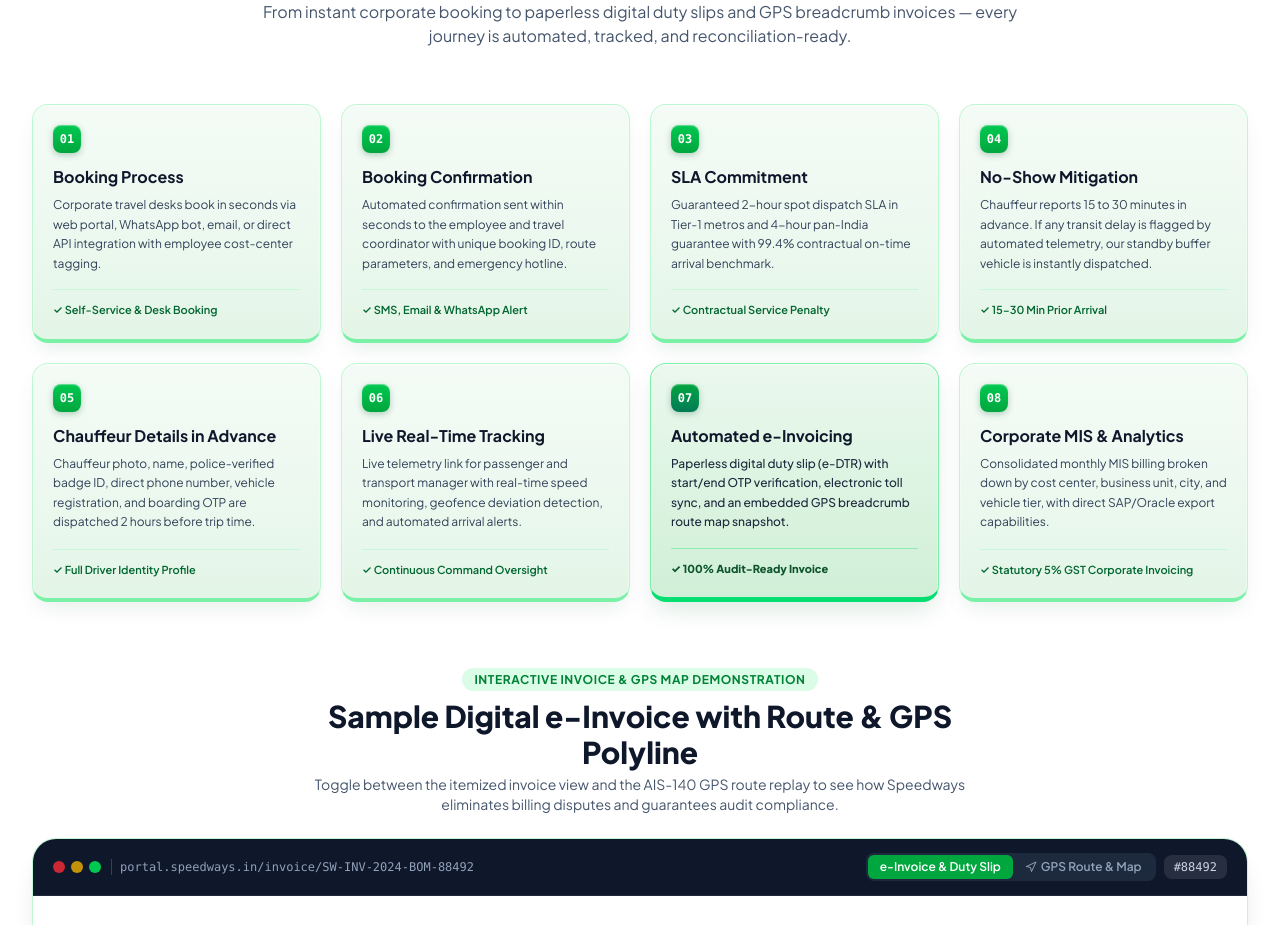
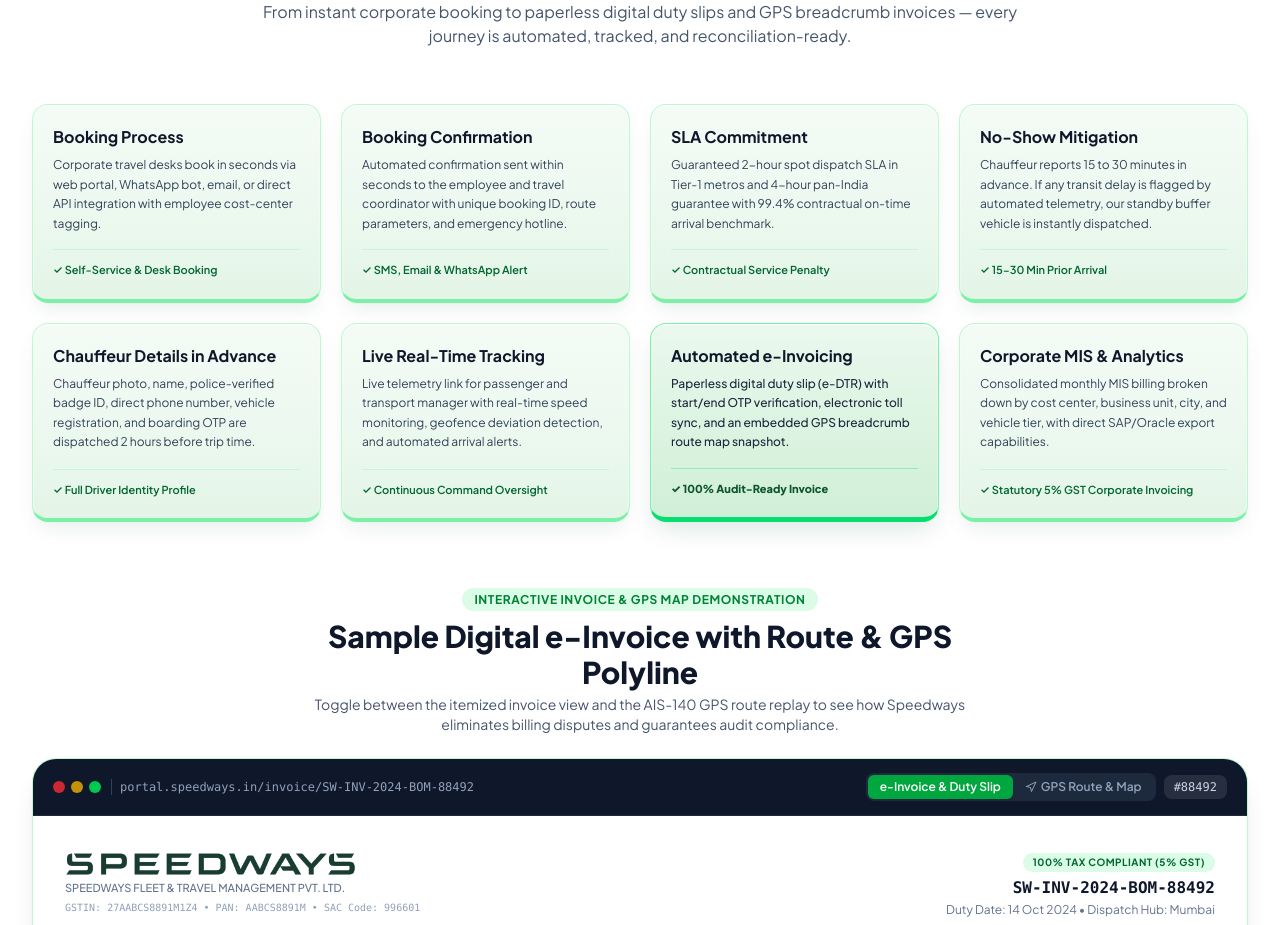
Before and after one commit to DivyaPravinDavane/Speedways, a Next.js app: page / in a window 1280 px wide. Shown: the part 9051-9976 px from the top of the page. Built offline with nearby package versions, Linux system fonts and the light colour scheme.

Commit message:
fix: remove stage number badges from technology workflow cards

```diff
--- a/src/app/page.tsx
+++ b/src/app/page.tsx
@@ -549,11 +549,6 @@ export default function HomePage() {
               {/* Stage 1 */}
               <div className="p-5 rounded-2xl bg-gradient-to-b from-[#F4FBF6] via-[#EDF9F0] to-[#E3F5E7] border border-green-200/90 border-b-[4px] border-b-green-300 shadow-[0_10px_20px_-5px_rgba(22,101,52,0.1),inset_0_1px_2px_rgba(255,255,255,0.95)] hover:-translate-y-1.5 hover:border-b-[6px] hover:border-b-green-400 hover:shadow-[0_16px_28px_-6px_rgba(22,101,52,0.18),inset_0_1px_2px_rgba(255,255,255,0.95)] transition-all duration-300 flex flex-col justify-between group">
                 <div>
-                  <div className="flex items-center justify-between mb-3">
-                    <span className="w-7 h-7 rounded-lg bg-gradient-to-b from-green-500 to-green-600 text-white font-mono font-bold text-xs flex items-center justify-center shadow-[0_2px_6px_rgba(22,101,52,0.3),inset_0_1px_1px_rgba(255,255,255,0.4)]">
-                      01
-                    </span>
-                  </div>
                   <h4 className="text-base font-bold text-slate-900 mb-1.5">Booking Process</h4>
                   <p className="text-xs text-slate-700 leading-relaxed">
                     Corporate travel desks book in seconds via web portal, WhatsApp bot, email, or direct API integration with employee cost-center tagging.
@@ -567,11 +562,6 @@ export default function HomePage() {
               {/* Stage 2 */}
               <div className="p-5 rounded-2xl bg-gradient-to-b from-[#F4FBF6] via-[#EDF9F0] to-[#E3F5E7] border border-green-200/90 border-b-[4px] border-b-green-300 shadow-[0_10px_20px_-5px_rgba(22,101,52,0.1),inset_0_1px_2px_rgba(255,255,255,0.95)] hover:-translate-y-1.5 hover:border-b-[6px] hover:border-b-green-400 hover:shadow-[0_16px_28px_-6px_rgba(22,101,52,0.18),inset_0_1px_2px_rgba(255,255,255,0.95)] transition-all duration-300 flex flex-col justify-between group">
                 <div>
-                  <div className="flex items-center justify-between mb-3">
-                    <span className="w-7 h-7 rounded-lg bg-gradient-to-b from-green-500 to-green-600 text-white font-mono font-bold text-xs flex items-center justify-center shadow-[0_2px_6px_rgba(22,101,52,0.3),inset_0_1px_1px_rgba(255,255,255,0.4)]">
-                      02
-                    </span>
-                  </div>
                   <h4 className="text-base font-bold text-slate-900 mb-1.5">Booking Confirmation</h4>
                   <p className="text-xs text-slate-700 leading-relaxed">
                     Automated confirmation sent within seconds to the employee and travel coordinator with unique booking ID, route parameters, and emergency hotline.
@@ -585,11 +575,6 @@ export default function HomePage() {
               {/* Stage 3 */}
               <div className="p-5 rounded-2xl bg-gradient-to-b from-[#F4FBF6] via-[#EDF9F0] to-[#E3F5E7] border border-green-200/90 border-b-[4px] border-b-green-300 shadow-[0_10px_20px_-5px_rgba(22,101,52,0.1),inset_0_1px_2px_rgba(255,255,255,0.95)] hover:-translate-y-1.5 hover:border-b-[6px] hover:border-b-green-400 hover:shadow-[0_16px_28px_-6px_rgba(22,101,52,0.18),inset_0_1px_2px_rgba(255,255,255,0.95)] transition-all duration-300 flex flex-col justify-between group">
                 <div>
-                  <div className="flex items-center justify-between mb-3">
-                    <span className="w-7 h-7 rounded-lg bg-gradient-to-b from-green-500 to-green-600 text-white font-mono font-bold text-xs flex items-center justify-center shadow-[0_2px_6px_rgba(22,101,52,0.3),inset_0_1px_1px_rgba(255,255,255,0.4)]">
-                      03
-                    </span>
-                  </div>
                   <h4 className="text-base font-bold text-slate-900 mb-1.5">SLA Commitment</h4>
                   <p className="text-xs text-slate-700 leading-relaxed">
                     Guaranteed 2-hour spot dispatch SLA in Tier-1 metros and 4-hour pan-India guarantee with 99.4% contractual on-time arrival benchmark.
@@ -603,11 +588,6 @@ export default function HomePage() {
               {/* Stage 4 */}
               <div className="p-5 rounded-2xl bg-gradient-to-b from-[#F4FBF6] via-[#EDF9F0] to-[#E3F5E7] border border-green-200/90 border-b-[4px] border-b-green-300 shadow-[0_10px_20px_-5px_rgba(22,101,52,0.1),inset_0_1px_2px_rgba(255,255,255,0.95)] hover:-translate-y-1.5 hover:border-b-[6px] hover:border-b-green-400 hover:shadow-[0_16px_28px_-6px_rgba(22,101,52,0.18),inset_0_1px_2px_rgba(255,255,255,0.95)] transition-all duration-300 flex flex-col justify-between group">
                 <div>
-                  <div className="flex items-center justify-between mb-3">
-                    <span className="w-7 h-7 rounded-lg bg-gradient-to-b from-green-500 to-green-600 text-white font-mono font-bold text-xs flex items-center justify-center shadow-[0_2px_6px_rgba(22,101,52,0.3),inset_0_1px_1px_rgba(255,255,255,0.4)]">
-                      04
-                    </span>
-                  </div>
                   <h4 className="text-base font-bold text-slate-900 mb-1.5">No-Show Mitigation</h4>
                   <p className="text-xs text-slate-700 leading-relaxed">
                     Chauffeur reports 15 to 30 minutes in advance. If any transit delay is flagged by automated telemetry, our standby buffer vehicle is instantly dispatched.
@@ -621,11 +601,6 @@ export default function HomePage() {
               {/* Stage 5 */}
               <div className="p-5 rounded-2xl bg-gradient-to-b from-[#F4FBF6] via-[#EDF9F0] to-[#E3F5E7] border border-green-200/90 border-b-[4px] border-b-green-300 shadow-[0_10px_20px_-5px_rgba(22,101,52,0.1),inset_0_1px_2px_rgba(255,255,255,0.95)] hover:-translate-y-1.5 hover:border-b-[6px] hover:border-b-green-400 hover:shadow-[0_16px_28px_-6px_rgba(22,101,52,0.18),inset_0_1px_2px_rgba(255,255,255,0.95)] transition-all duration-300 flex flex-col justify-between group">
                 <div>
-                  <div className="flex items-center justify-between mb-3">
-                    <span className="w-7 h-7 rounded-lg bg-gradient-to-b from-green-500 to-green-600 text-white font-mono font-bold text-xs flex items-center justify-center shadow-[0_2px_6px_rgba(22,101,52,0.3),inset_0_1px_1px_rgba(255,255,255,0.4)]">
-                      05
-                    </span>
-                  </div>
                   <h4 className="text-base font-bold text-slate-900 mb-1.5">Chauffeur Details in Advance</h4>
                   <p className="text-xs text-slate-700 leading-relaxed">
                     Chauffeur photo, name, police-verified badge ID, direct phone number, vehicle registration, and boarding OTP are dispatched 2 hours before trip time.
@@ -639,11 +614,6 @@ export default function HomePage() {
               {/* Stage 6 */}
               <div className="p-5 rounded-2xl bg-gradient-to-b from-[#F4FBF6] via-[#EDF9F0] to-[#E3F5E7] border border-green-200/90 border-b-[4px] border-b-green-300 shadow-[0_10px_20px_-5px_rgba(22,101,52,0.1),inset_0_1px_2px_rgba(255,255,255,0.95)] hover:-translate-y-1.5 hover:border-b-[6px] hover:border-b-green-400 hover:shadow-[0_16px_28px_-6px_rgba(22,101,52,0.18),inset_0_1px_2px_rgba(255,255,255,0.95)] transition-all duration-300 flex flex-col justify-between group">
                 <div>
-                  <div className="flex items-center justify-between mb-3">
-                    <span className="w-7 h-7 rounded-lg bg-gradient-to-b from-green-500 to-green-600 text-white font-mono font-bold text-xs flex items-center justify-center shadow-[0_2px_6px_rgba(22,101,52,0.3),inset_0_1px_1px_rgba(255,255,255,0.4)]">
-                      06
-                    </span>
-                  </div>
                   <h4 className="text-base font-bold text-slate-900 mb-1.5">Live Real-Time Tracking</h4>
                   <p className="text-xs text-slate-700 leading-relaxed">
                     Live telemetry link for passenger and transport manager with real-time speed monitoring, geofence deviation detection, and automated arrival alerts.
@@ -657,11 +627,6 @@ export default function HomePage() {
               {/* Stage 7 */}
               <div className="p-5 rounded-2xl bg-gradient-to-b from-[#EBF8EE] via-[#DDF4E2] to-[#D0EFD7] border border-green-300 border-b-[5px] border-b-green-400 shadow-[0_12px_24px_-5px_rgba(22,101,52,0.15),inset_0_1px_2px_rgba(255,255,255,0.95)] hover:-translate-y-1.5 hover:border-b-[7px] hover:border-b-green-500 hover:shadow-[0_18px_32px_-6px_rgba(22,101,52,0.22),inset_0_1px_2px_rgba(255,255,255,0.95)] transition-all duration-300 flex flex-col justify-between group">
                 <div>
-                  <div className="flex items-center justify-between mb-3">
-                    <span className="w-7 h-7 rounded-lg bg-gradient-to-b from-green-600 to-emerald-700 text-white font-mono font-bold text-xs flex items-center justify-center shadow-[0_2px_6px_rgba(22,101,52,0.3),inset_0_1px_1px_rgba(255,255,255,0.4)]">
-                      07
-                    </span>
-                  </div>
                   <h4 className="text-base font-bold text-slate-900 mb-1.5">Automated e-Invoicing</h4>
                   <p className="text-xs text-slate-800 leading-relaxed font-medium">
                     Paperless digital duty slip (e-DTR) with start/end OTP verification, electronic toll sync, and an embedded GPS breadcrumb route map snapshot.
@@ -675,11 +640,6 @@ export default function HomePage() {
               {/* Stage 8 */}
               <div className="p-5 rounded-2xl bg-gradient-to-b from-[#F4FBF6] via-[#EDF9F0] to-[#E3F5E7] border border-green-200/90 border-b-[4px] border-b-green-300 shadow-[0_10px_20px_-5px_rgba(22,101,52,0.1),inset_0_1px_2px_rgba(255,255,255,0.95)] hover:-translate-y-1.5 hover:border-b-[6px] hover:border-b-green-400 hover:shadow-[0_16px_28px_-6px_rgba(22,101,52,0.18),inset_0_1px_2px_rgba(255,255,255,0.95)] transition-all duration-300 flex flex-col justify-between group">
                 <div>
-                  <div className="flex items-center justify-between mb-3">
-                    <span className="w-7 h-7 rounded-lg bg-gradient-to-b from-green-500 to-green-600 text-white font-mono font-bold text-xs flex items-center justify-center shadow-[0_2px_6px_rgba(22,101,52,0.3),inset_0_1px_1px_rgba(255,255,255,0.4)]">
-                      08
-                    </span>
-                  </div>
                   <h4 className="text-base font-bold text-slate-900 mb-1.5">Corporate MIS &amp; Analytics</h4>
                   <p className="text-xs text-slate-700 leading-relaxed">
                     Consolidated monthly MIS billing broken down by cost center, business unit, city, and vehicle tier, with direct SAP/Oracle export capabilities.
```
